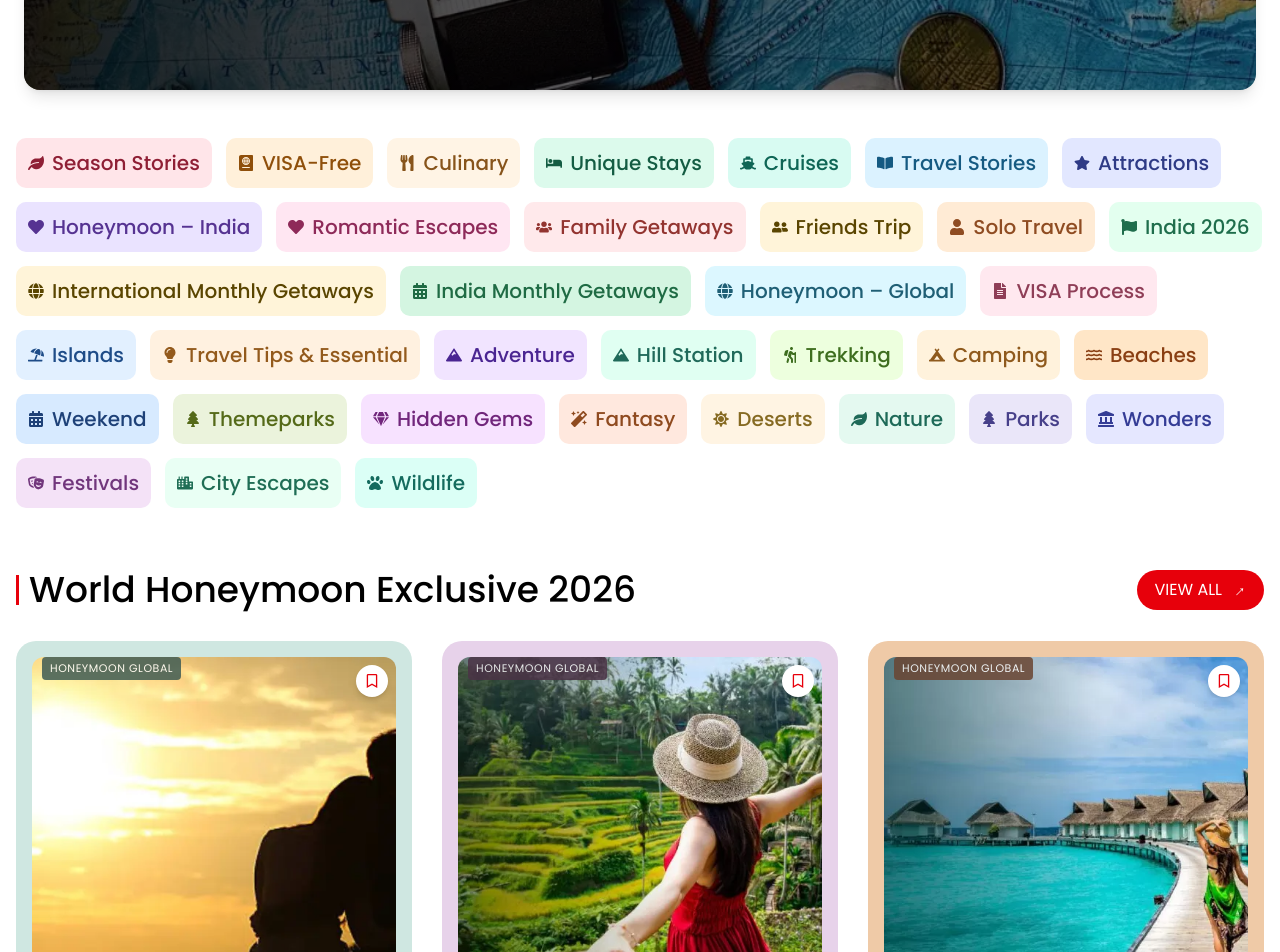
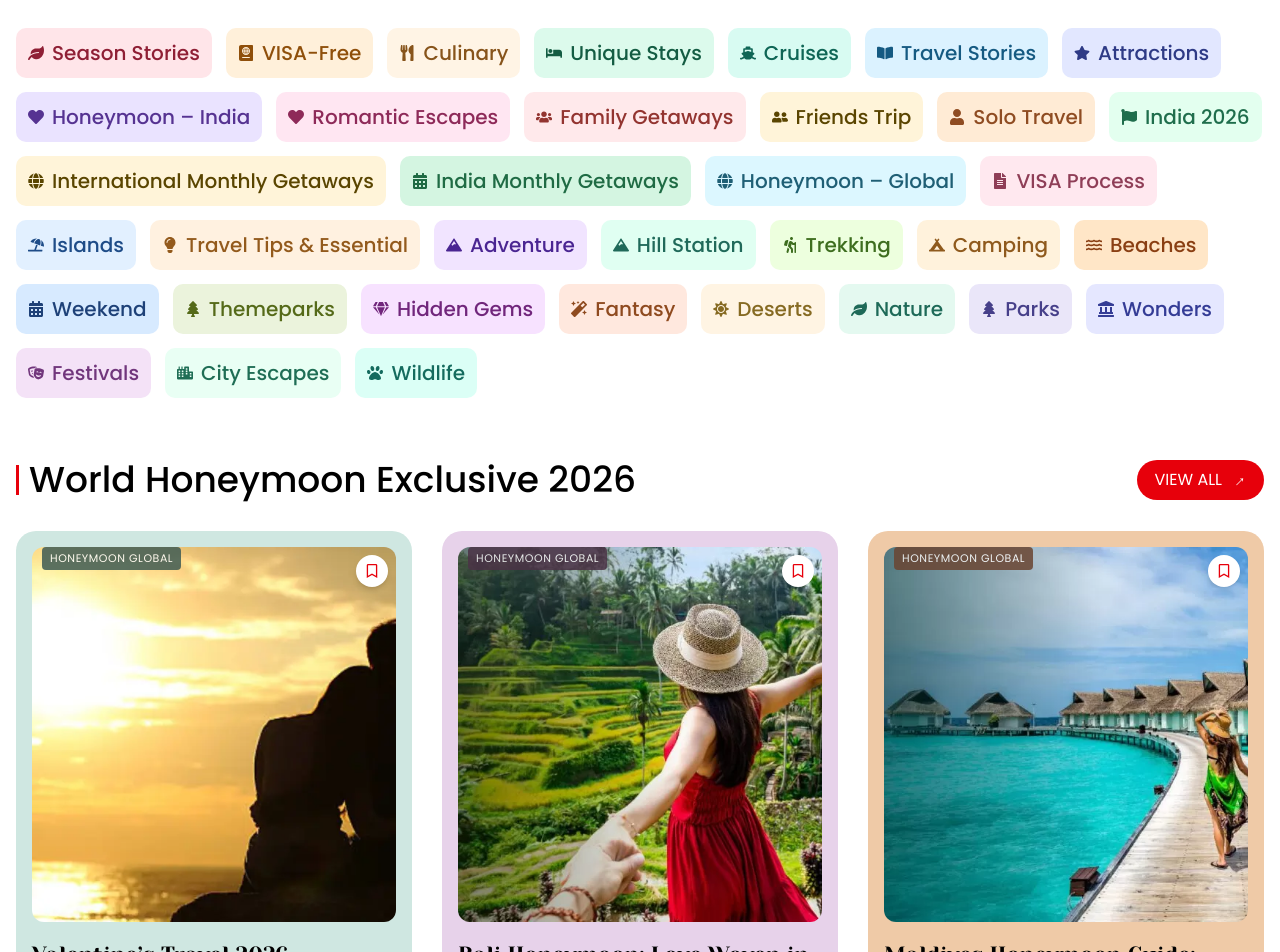
Before and after one commit to aadhivishnu04/content-travel, a React (Vite) app: page / in a window 1280 px wide. Shown: the part 560-1512 px from the top of the page. Built offline with nearby package versions, Linux system fonts and the light colour scheme.

Commit message:
Add files via upload

```diff
--- a/src/components/Banner.jsx
+++ b/src/components/Banner.jsx
@@ -42,7 +42,7 @@ export default function Banner() {
     <div className="w-full max-w-[420px] sm:max-w-[1352px] mx-auto px-0 sm:px-4 lg:px-6">
 
       {/* Banner Container */}
-      <div className="relative w-full h-[380px] sm:h-[480px] md:h-[560px] lg:h-[650px] overflow-hidden rounded-none md:rounded-[16px] shadow-lg group">
+      <div className="relative w-full h-[380px] sm:h-[480px] md:h-[560px] lg:h-[540px] overflow-hidden rounded-none md:rounded-[16px] shadow-lg group">
 
         {/* SLIDES */}
         {slides.map((slide, index) => (
--- a/src/components/Honeymooncard.jsx
+++ b/src/components/Honeymooncard.jsx
@@ -42,7 +42,7 @@ posts:[
 
 return(
 
-<div style={{fontFamily:"Poppins"}} className="w-full max-w-[420px] sm:max-w-[1352px] mx-auto px-4 mt-[40px] sm:mt-[60px] space-y-[30px] sm:space-y-[40px] md:space-y-[60px]">
+<div style={{fontFamily:"Poppins"}} className="w-full max-w-[436px] sm:max-w-[1320px] mx-auto px-4 mt-[40px] sm:mt-[60px] space-y-[30px] sm:space-y-[40px] md:space-y-[60px]">
 
 <link href="https://fonts.googleapis.com/css2?family=Poppins:wght@400;500;600&family=Yeseva+One&display=swap" rel="stylesheet"/>
 
--- a/src/components/Tags.jsx
+++ b/src/components/Tags.jsx
@@ -49,7 +49,7 @@ const tags = [
 export default function Tags(){
 return (
 
-<div className="w-full max-w-[1352px] mx-auto px-4 mt-8 sm:mt-10 md:mt-12 flex flex-wrap justify-center sm:justify-start gap-[8px] sm:gap-[12px] md:gap-[14px] font-[Poppins]">
+<div className="w-full max-w-[1320px] mx-auto px-4 mt-8 sm:mt-10 md:mt-12 flex flex-wrap justify-center sm:justify-start gap-[8px] sm:gap-[12px] md:gap-[14px] font-[Poppins]">
 
 {tags.map(({icon,text,bg,color},i)=>(
 
--- a/src/components/Visacard.jsx
+++ b/src/components/Visacard.jsx
@@ -9,7 +9,7 @@ const [bookmark, setBookmark] = useState(false);
 return (
 
 
-<section className="w-full md:max-w-[1352px] mx-auto px-0 md:px-4 my-10">
+<section className="w-full md:max-w-[1320px] mx-auto px-0 md:px-4 my-10">
 
   {/* HEADER */}
   <div className="flex items-center justify-between mb-6">
```
